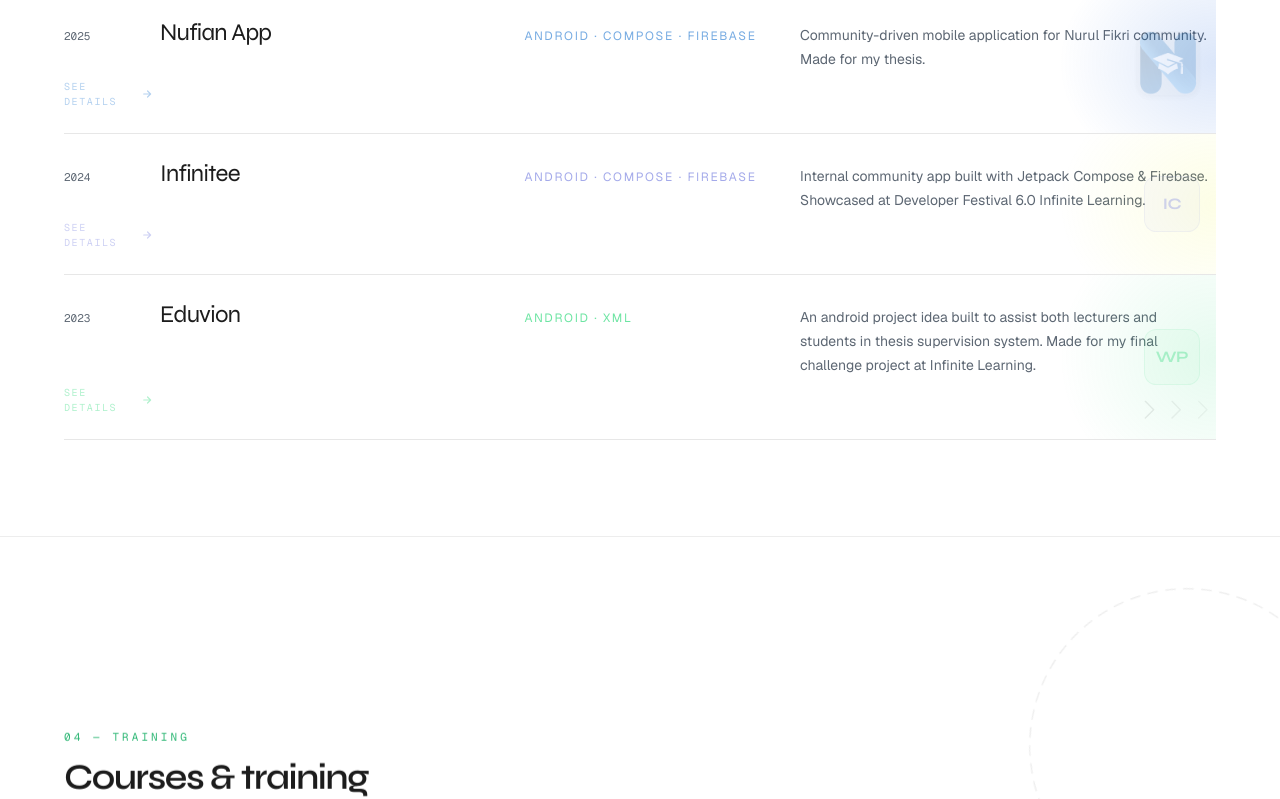
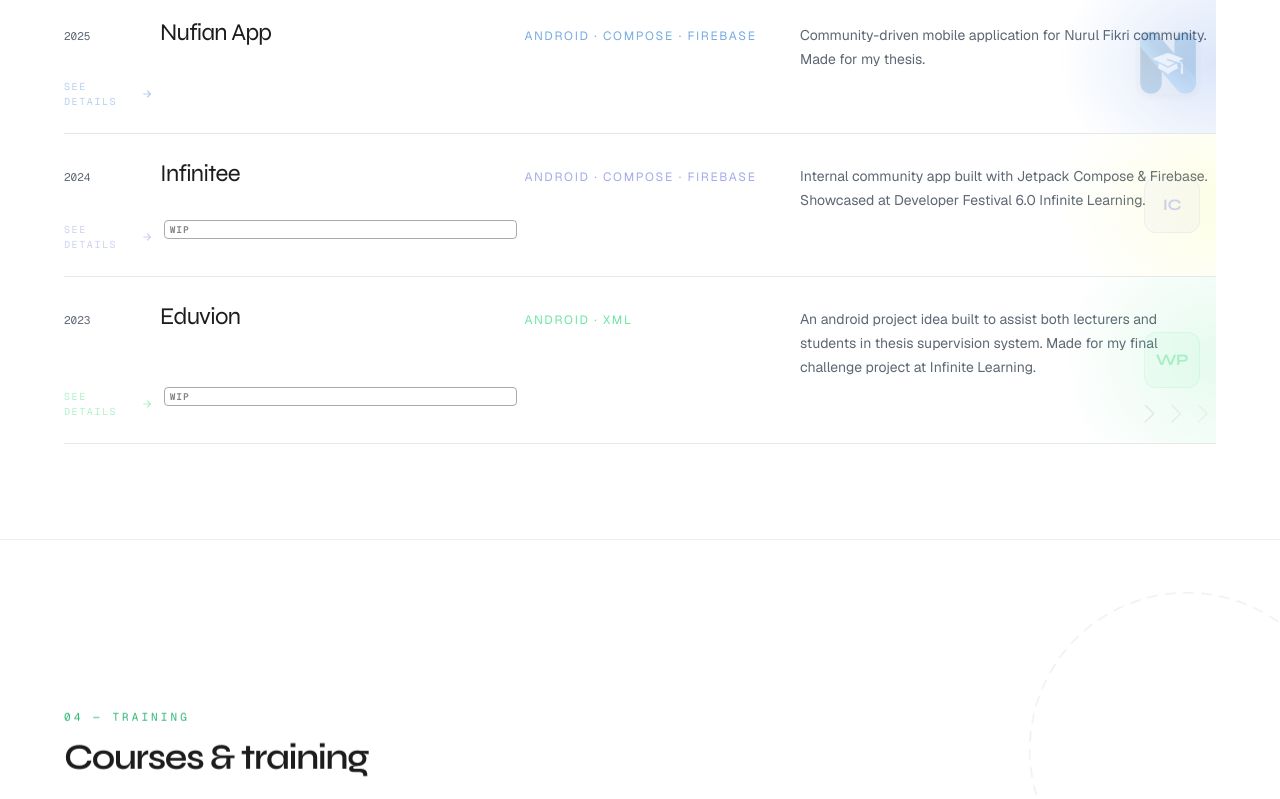
Before and after one commit to miregitgud/mire-portfolio, a Next.js app: page / in a window 1280 px wide. Shown: the part 2040-2839 px from the top of the page. Built offline with nearby package versions, Linux system fonts and the light colour scheme.

Commit message:
added indicator for unhandled/empty links

```diff
--- a/app/globals.css
+++ b/app/globals.css
@@ -597,3 +597,29 @@ a:hover .cv-icon {
     animation: none;
   }
 }
+
+/* ── WIP badge — shown on links with href="#" ─────────────────────────────── */
+.wip-badge {
+  display: inline-block;
+  margin-left: 0.45em;
+  padding: 0.1em 0.45em;
+  font-family: var(--font-mono);
+  font-size: 0.6em;
+  font-weight: 600;
+  letter-spacing: 0.1em;
+  text-transform: uppercase;
+  line-height: 1.6;
+  vertical-align: middle;
+  color: var(--paper);
+  background: transparent;
+  border: 1px solid var(--muted);
+  border-radius: 4px;
+  opacity: 0.55;
+  pointer-events: none;
+  transition: opacity 0.2s ease;
+}
+
+a:hover .wip-badge,
+a:focus-visible .wip-badge {
+  opacity: 0.85;
+}
--- a/components/external-link.tsx
+++ b/components/external-link.tsx
@@ -64,10 +64,17 @@ export const ExternalLink = forwardRef<HTMLAnchorElement, ExternalLinkProps>(
       displayHost = href;
     }
 
+    const isPlaceholder = href === "#" || href.startsWith("#");
+
     return (
       <>
         <a ref={forwardedRef} href={href} onClick={handleClick} {...props}>
           {children}
+          {isPlaceholder && (
+            <span className="wip-badge" aria-label="Work in progress">
+              WIP
+            </span>
+          )}
         </a>
 
         <dialog ref={dialogRef} className="exit-dialog" onClick={(e) => e.target === dialogRef.current && cancel()}>
```
